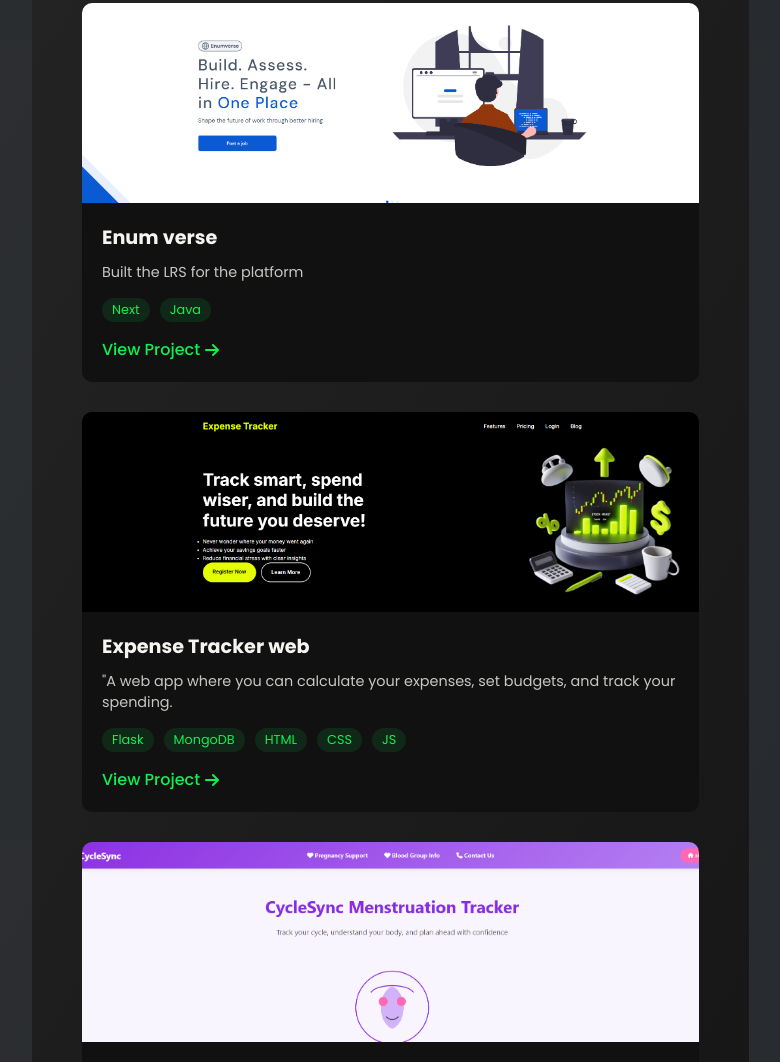
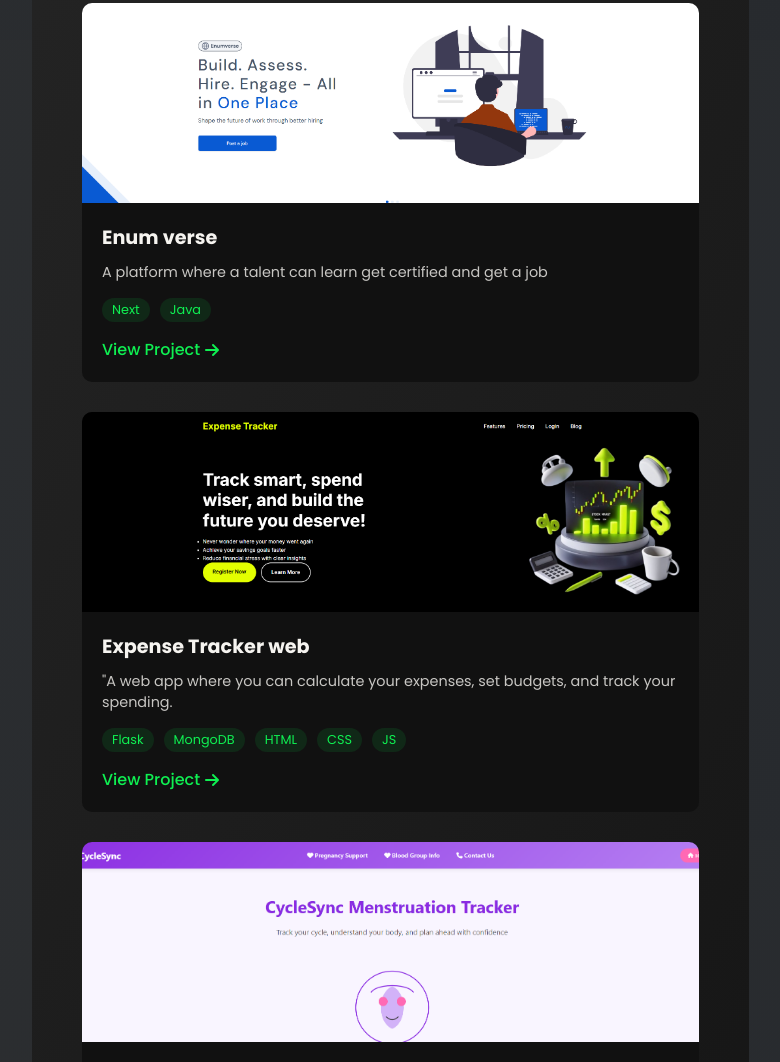
Before and after one commit to kimzee23/CV_OR, a website: page index.html in a window 1280 px wide. Shown: the part 7960-9022 px from the top of the page, without its empty margins (467-1247 px from the left). Drawn offline with Linux system fonts and the light colour scheme; no server answers; a web font is replaced by a local one.

Commit message:
emun update

```diff
--- a/index.html
+++ b/index.html
@@ -571,7 +571,7 @@
                         </div>
                         <div class="project-info">
                             <h4>Enum verse</h4>
-                            <p>Built the LRS for the platform </p>
+                            <p>A platform where a talent can learn get certified and get a job</p>
                             <div class="project-tech">
                                 <span>Next</span>
                                 <span>Java</span>
```
